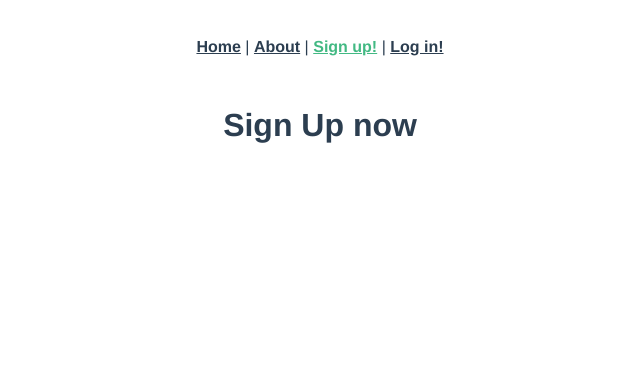
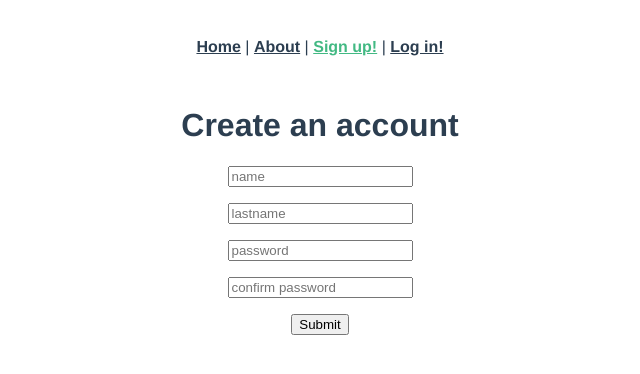
Before and after one commit to hhaurice/Herve_Haurice_7_240122, a Vue app in the folder frontend/: page /signup in a window 1280 px wide. Shown: the top 374 px of the page, without its empty margins (320-960 px from the left). Built offline with nearby package versions, Linux system fonts and the light colour scheme.

Commit message:
added vuelidate and uninstalled veelidate

```diff
--- a/frontend/package.json
+++ b/frontend/package.json
@@ -8,6 +8,8 @@
     "lint": "vue-cli-service lint"
   },
   "dependencies": {
+    "@vuelidate/core": "^2.0.0-alpha.35",
+    "@vuelidate/validators": "^2.0.0-alpha.27",
     "core-js": "^3.8.3",
     "vee-validate": "^3.4.14",
     "vue": "^3.2.13",
--- a/frontend/src/views/SignUp.vue
+++ b/frontend/src/views/SignUp.vue
@@ -1,5 +1,44 @@
 <template>
   <div class="signup">
-    <h1>Sign Up now</h1>
+    <h1>Create an account</h1>
+    <p>
+    <input type="text" placeholder="name" v-model="name" />
+    </p>
+    <p>
+    <input type="text" placeholder="lastname" v-model="lastname" />
+    </p>
+    <p>
+    <input type="password" placeholder="password" v-model="password.password" />
+    </p>
+    <p>
+    <input type="password" placeholder="confirm password" v-model="password.confirm" />
+    </p>
+    <button @click="submitForm">Submit</button>
   </div>
 </template>
+
+<script>
+
+import useVuelidate from '@vuelidate/core'
+import { required } from '@vuelidate/validators'
+
+export default {
+    data () {
+        return {
+            name: '',
+            lastname: '',
+            email: '',
+            password: {
+                password: '',
+                confirm: '',
+            }
+        }
+    },
+    methods: {
+        submitForm () {
+            alert('Form successfully submitted')
+        }
+    },
+}
+
+</script>
```
Also changed, not shown: 1 other file (tests, documents, lock files or other folders).
